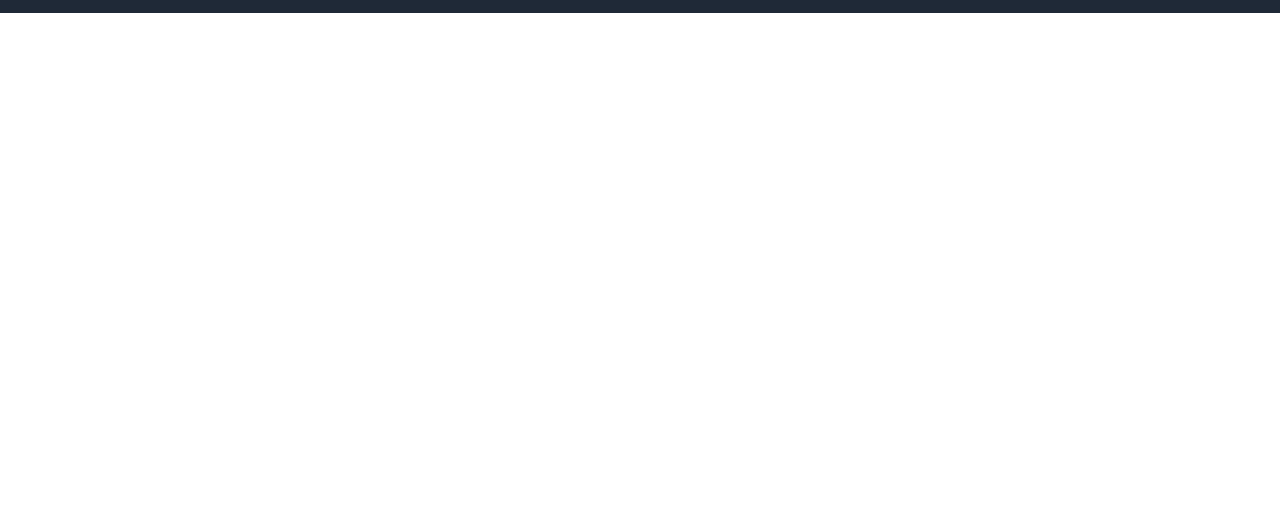
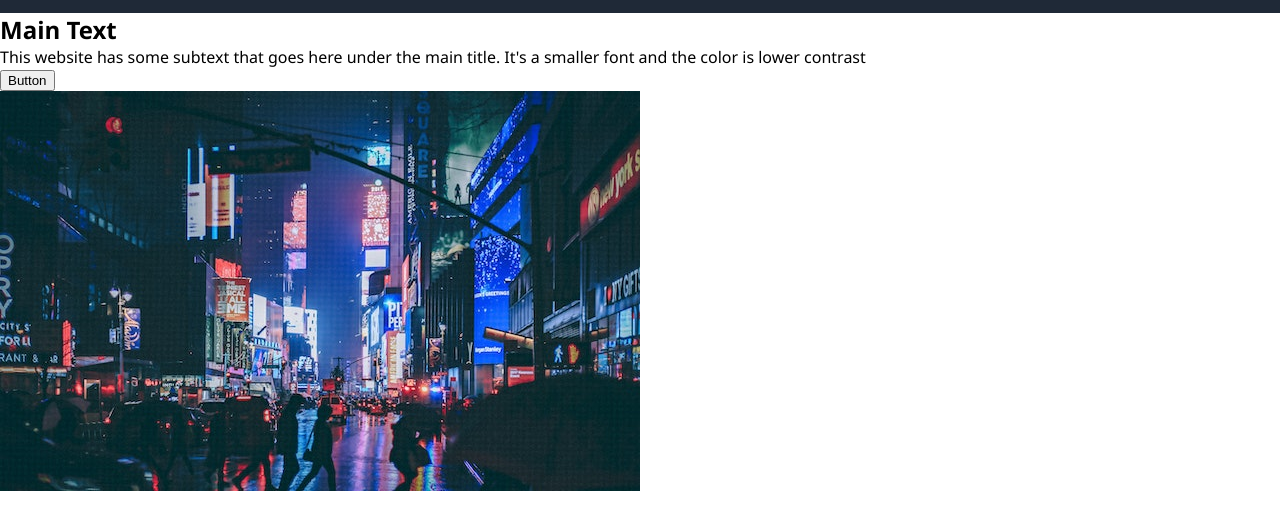
Before and after one commit to sofia-locritani/landing-page, a plain HTML site: page index.html in a window 1280 px wide. Shown: the part 52-582 px from the top of the page. Drawn offline with Linux system fonts and the light colour scheme.

Commit message:
Added main section structure

```diff
--- a/index.html
+++ b/index.html
@@ -16,6 +16,14 @@
         <li>Header link 3</li>
       </ul>
  </div>
+ <div class="hero">
+    <div class="text-hero">
+     <h2>Main Text</h2>
+     <p>This website has some subtext that goes here under the main title. It's a smaller font and the color is lower contrast</p>
+     <button>Button</button>
+    </div>
+    <img src="images/newyork.jpg" alt="A photography of New York during night time.">
+ </div>
 
 </body>
 </html>
```
